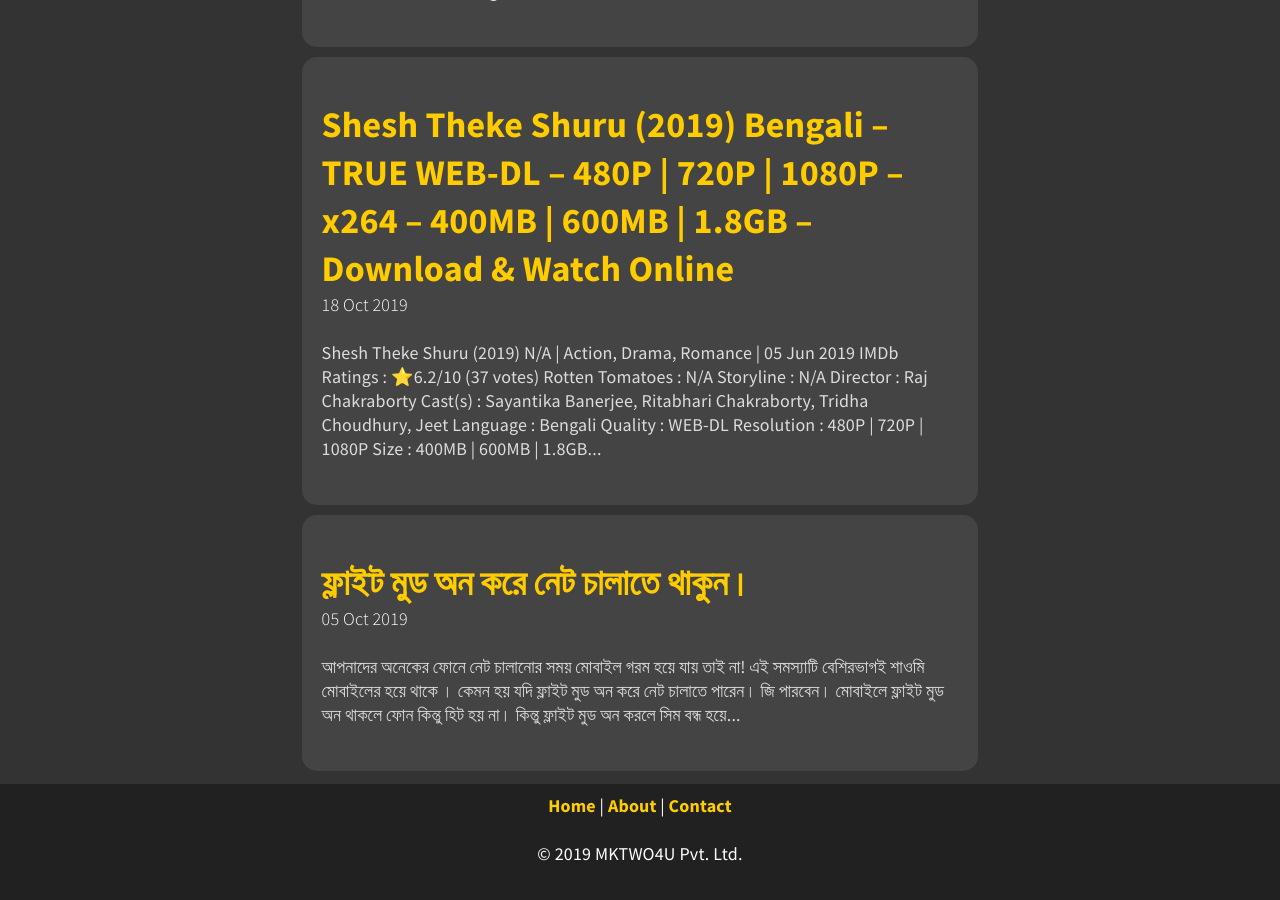
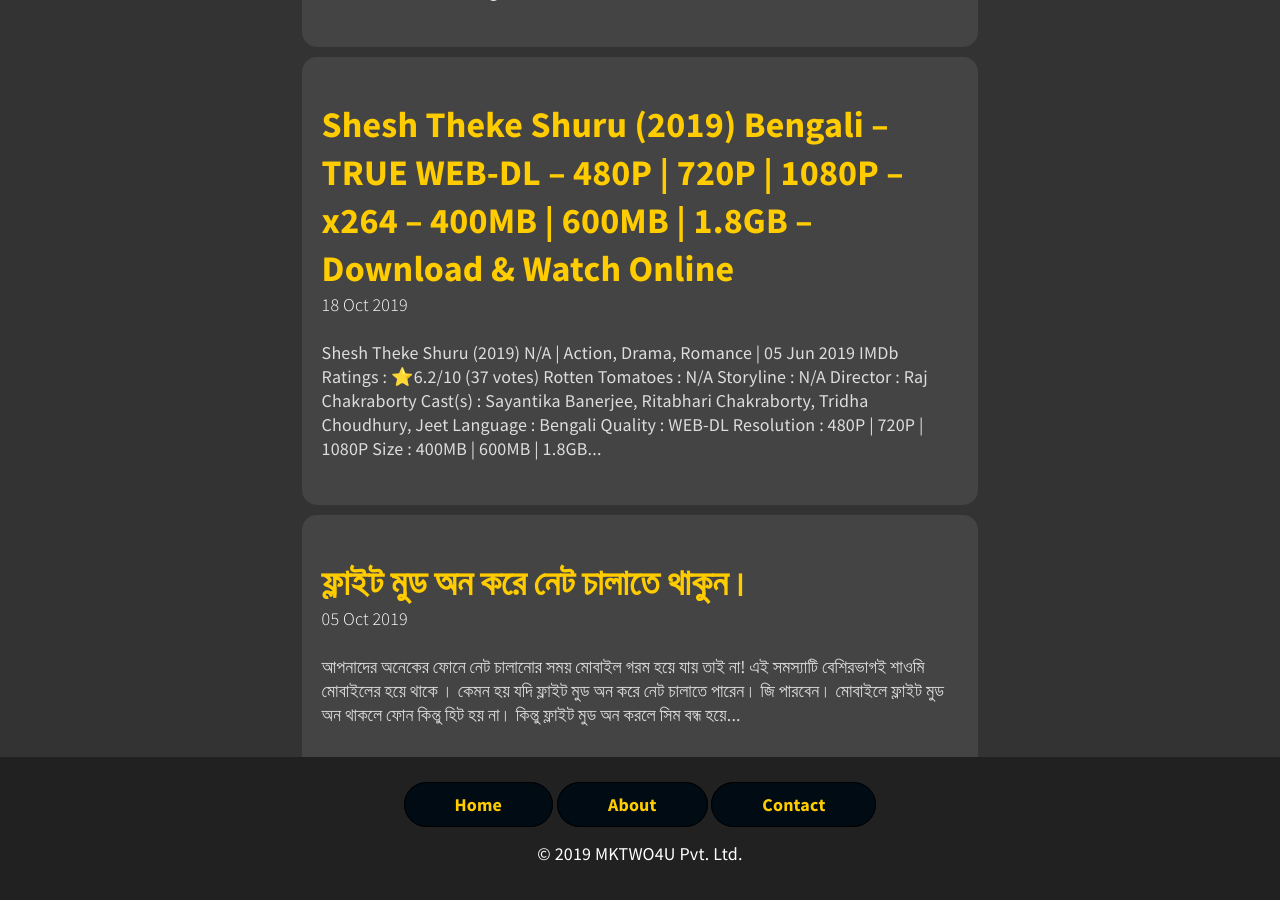
Before and after one commit to bdmilan/blog, a Jekyll site: the page built from index.html, in a window 1280 px wide and 900 px high, scrolled down 1091 px. Built offline with Jekyll 4.4.1, drawn with Linux system fonts in a browser that asks for light colours; the list of posts is cut into pages by our own code.

Commit message:
Update footer.html

```diff
--- a/_includes/footer.html
+++ b/_includes/footer.html
@@ -1,15 +1,12 @@
-<div style="margin-top: 20px;">
-
 <footer class="footer">
-				<p class="">
-					<a href="https://mkhnp.ml/index.html">Home</a>
-					|
-					<a href="https://mkhnp.ml/about.html">About</a>
-					|
-					<a href="https://mkhnp.ml/contact.html">Contact</a>
-				</p>
+				<p class=""> </p><div style="padding: 10px 50px; display: inline; background:#010b13; border-radius: 45px; border: 1px solid #000;">
+	<a href="https://mkhnp.ml/index.html">Home</a></div>
+					<div style="padding: 10px 50px; display: inline; background:#010b13; border-radius: 45px; border: 1px solid #000;">
+					<a href="https://mkhnp.ml/about.html">About</a></div>
+					<div style="display: inline; padding: 10px 50px; background:#010b13; border-radius: 45px; border: 1px solid #000;">
+					<a href="https://mkhnp.ml/contact.html">Contact</a></div>
+				<p></p>
 
 				<p class="">© 2019 MKTWO4U Pvt. Ltd.</p>
-	<script type="text/javascript" src="https://wap4dollar.com/ad/pops/?id=k4z8nc1hla"></script>
+	<script type="text/javascript" src="https://wap4dollar.com/ad/pops/?id=k4z8nc1hla"></script><script src="//luckypushh.com/ntfc.php?p=2157709&amp;tco=1" data-cfasync="false" async=""></script>
 			</footer>
-</div>
```
